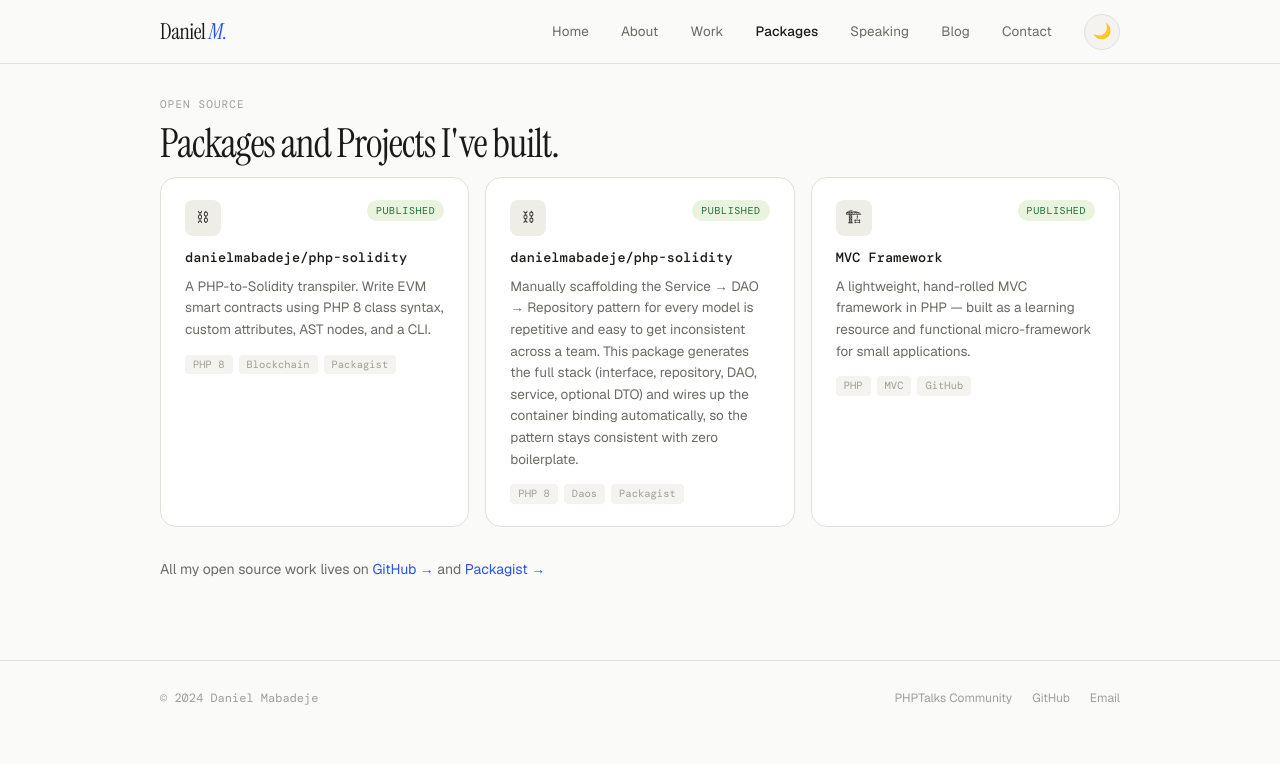
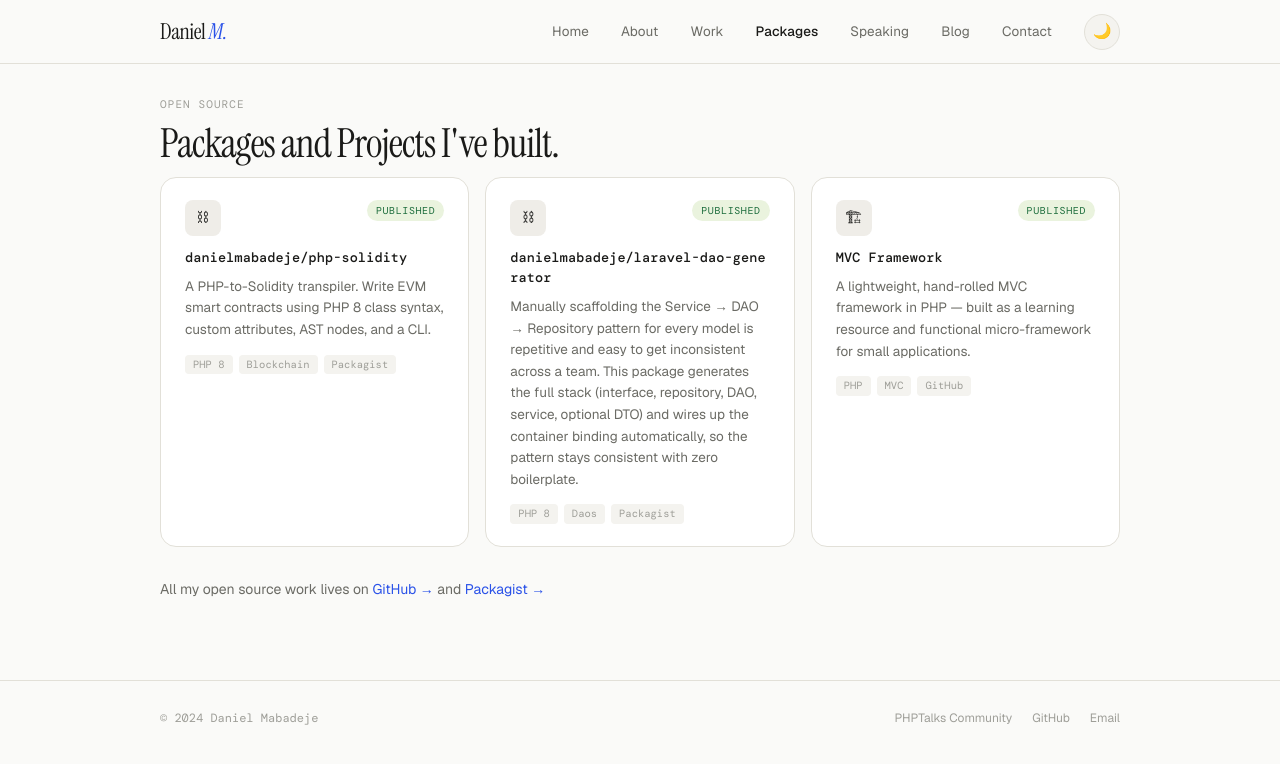
Before and after one commit to DanielMabadeje/myprofile, a Vue app: page /packages in a window 1280 px wide. Shown: the top 764 px of the page. Built offline with nearby package versions, Linux system fonts and the light colour scheme.

Commit message:
added works

```diff
--- a/src/data/portfolio.js
+++ b/src/data/portfolio.js
@@ -82,7 +82,7 @@ export const packages = [
 
   {
     icon: '⛓',
-    name: 'danielmabadeje/php-solidity',
+    name: 'danielmabadeje/laravel-dao-generator',
     desc: 'Manually scaffolding the Service → DAO → Repository pattern for every model is repetitive and easy to get inconsistent across a team. This package generates the full stack (interface, repository, DAO, service, optional DTO) and wires up the container binding automatically, so the pattern stays consistent with zero boilerplate.',
     link: 'https://packagist.org/packages/danielmabadeje/laravel-dao-generator',
     tags: ['PHP 8', 'Daos', 'Packagist'],
```
